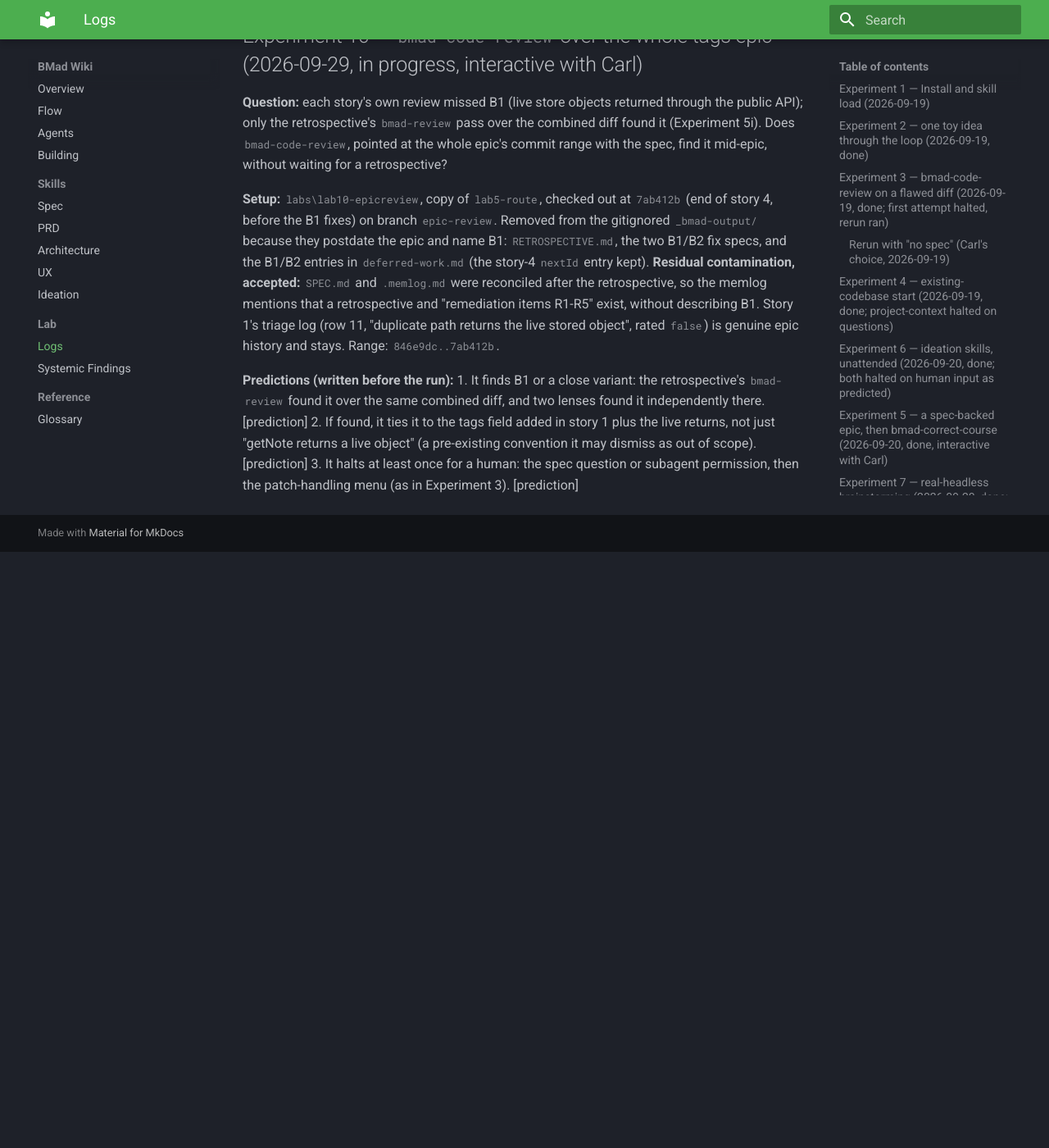
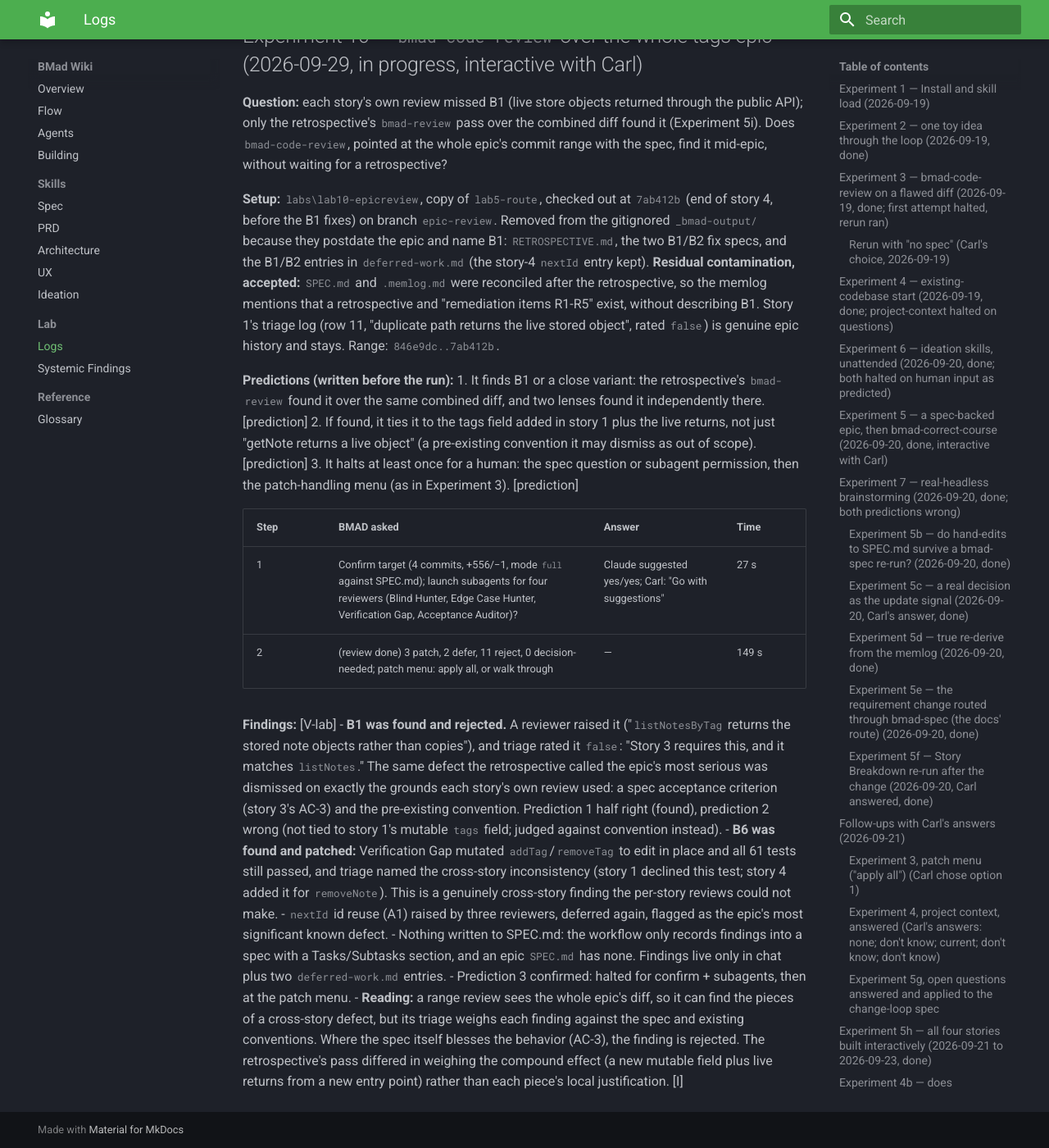
Before and after one commit to ctupper/woods-walks, an MkDocs documentation site: the page built from docs/bmad/lab-log.md, in a window 1280 px wide and 1400 px high, scrolled down 39583 px. Shown: the whole window at 82% size. Built offline with MkDocs 1.6.1 and Material for MkDocs 9.7.7, drawn with Linux system fonts in a browser that asks for light colours; before the commit the page ends 40256 px from its top, so only the background shows below that.

Commit message:
docs: auto-sync BMad wiki (lab-log.md)

```diff
--- a/docs/bmad/lab-log.md
+++ b/docs/bmad/lab-log.md
@@ -637,3 +637,16 @@
 1. It finds B1 or a close variant: the retrospective's `bmad-review` found it over the same combined diff, and two lenses found it independently there. [prediction]
 2. If found, it ties it to the tags field added in story 1 plus the live returns, not just "getNote returns a live object" (a pre-existing convention it may dismiss as out of scope). [prediction]
 3. It halts at least once for a human: the spec question or subagent permission, then the patch-handling menu (as in Experiment 3). [prediction]
+
+| Step | BMAD asked | Answer | Time |
+|---|---|---|---|
+| 1 | Confirm target (4 commits, +556/−1, mode `full` against SPEC.md); launch subagents for four reviewers (Blind Hunter, Edge Case Hunter, Verification Gap, Acceptance Auditor)? | Claude suggested yes/yes; Carl: "Go with suggestions" | 27 s |
+| 2 | (review done) 3 patch, 2 defer, 11 reject, 0 decision-needed; patch menu: apply all, or walk through | — | 149 s |
+
+**Findings:** [V-lab]
+- **B1 was found and rejected.** A reviewer raised it ("`listNotesByTag` returns the stored note objects rather than copies"), and triage rated it `false`: "Story 3 requires this, and it matches `listNotes`." The same defect the retrospective called the epic's most serious was dismissed on exactly the grounds each story's own review used: a spec acceptance criterion (story 3's AC-3) and the pre-existing convention. Prediction 1 half right (found), prediction 2 wrong (not tied to story 1's mutable `tags` field; judged against convention instead).
+- **B6 was found and patched:** Verification Gap mutated `addTag`/`removeTag` to edit in place and all 61 tests still passed, and triage named the cross-story inconsistency (story 1 declined this test; story 4 added it for `removeNote`). This is a genuinely cross-story finding the per-story reviews could not make.
+- `nextId` id reuse (A1) raised by three reviewers, deferred again, flagged as the epic's most significant known defect.
+- Nothing written to SPEC.md: the workflow only records findings into a spec with a Tasks/Subtasks section, and an epic `SPEC.md` has none. Findings live only in chat plus two `deferred-work.md` entries.
+- Prediction 3 confirmed: halted for confirm + subagents, then at the patch menu.
+- **Reading:** a range review sees the whole epic's diff, so it can find the pieces of a cross-story defect, but its triage weighs each finding against the spec and existing conventions. Where the spec itself blesses the behavior (AC-3), the finding is rejected. The retrospective's pass differed in weighing the compound effect (a new mutable field plus live returns from a new entry point) rather than each piece's local justification. [I]
```
